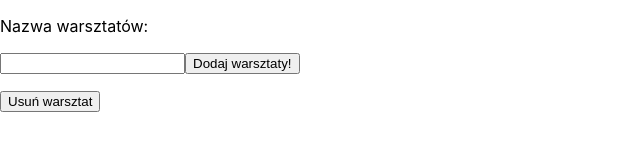
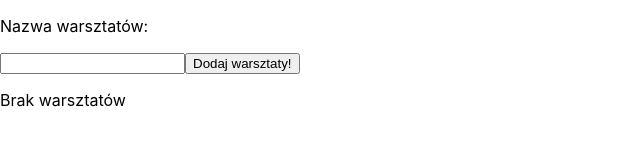
Before and after one commit to jan-lewandoski/react-intro, a React (Create React App) app: page / in a window 1280 px wide. Shown: the top 162 px of the page, without its empty margins (0-640 px from the left). Built offline with nearby package versions, Linux system fonts and the light colour scheme.

Commit message:
COnditional rendering

```diff
--- a/src/components/WorkshopCard/index.js
+++ b/src/components/WorkshopCard/index.js
@@ -1,8 +1,8 @@
-const WorkshopCard = ({ name, deleteHandler }) => {
+const WorkshopCard = ({ id, name, deleteHandler }) => {
   return (
     <div>
       <p>{name}</p>
-      <button onClick={() => deleteHandler(name)}>Usuń warsztat</button>
+      <button onClick={() => deleteHandler(id)}>Usuń warsztat</button>
     </div>
   );
 };
--- a/src/containers/App/App.js
+++ b/src/containers/App/App.js
@@ -33,10 +33,8 @@ function App() {
     setName(event.target.value);
   };
 
-  const deleteHandler = (name) => {
-    const newWorkshops = workshops.filter(
-      (workshopName) => workshopName !== name
-    );
+  const deleteHandler = (id) => {
+    const newWorkshops = workshops.filter((workshopName, idx) => idx !== id);
     setWorkshops(newWorkshops);
   };
 
@@ -45,8 +43,15 @@ function App() {
       <p>Nazwa warsztatów: {name}</p>
       <input value={name} onChange={onChange}></input>
       <button onClick={addWorkshop}>Dodaj warsztaty!</button>
-      <div>{workshops.join(",")}</div>
-      <WorkshopCard name={workshops[0]} deleteHandler={deleteHandler} />
+      {workshops.map((workshop, index) => (
+        <WorkshopCard
+          id={index}
+          key={index}
+          name={workshop}
+          deleteHandler={deleteHandler}
+        />
+      ))}
+      {workshops.length === 0 && <p>Brak warsztatów</p>}
     </div>
   );
 }
```
